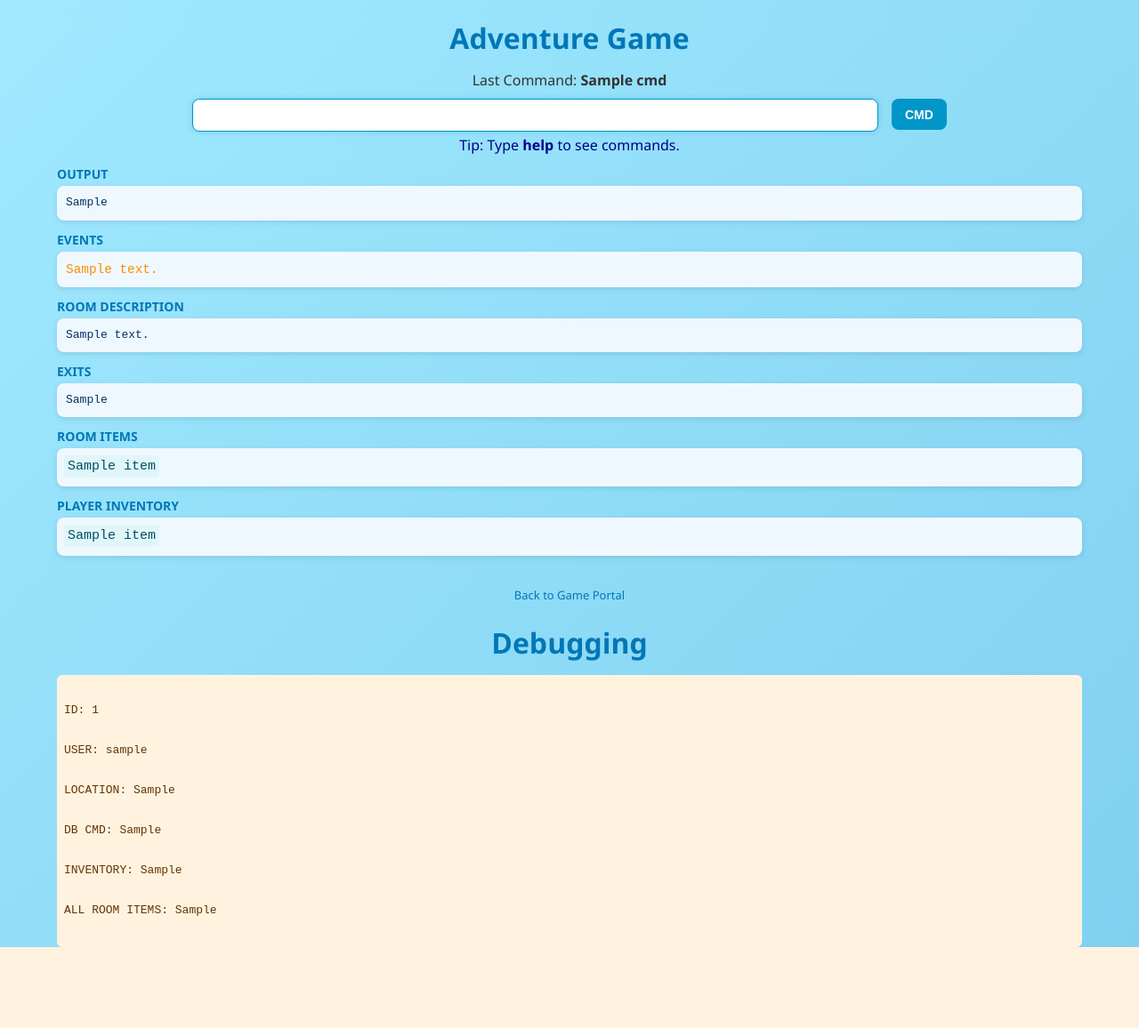
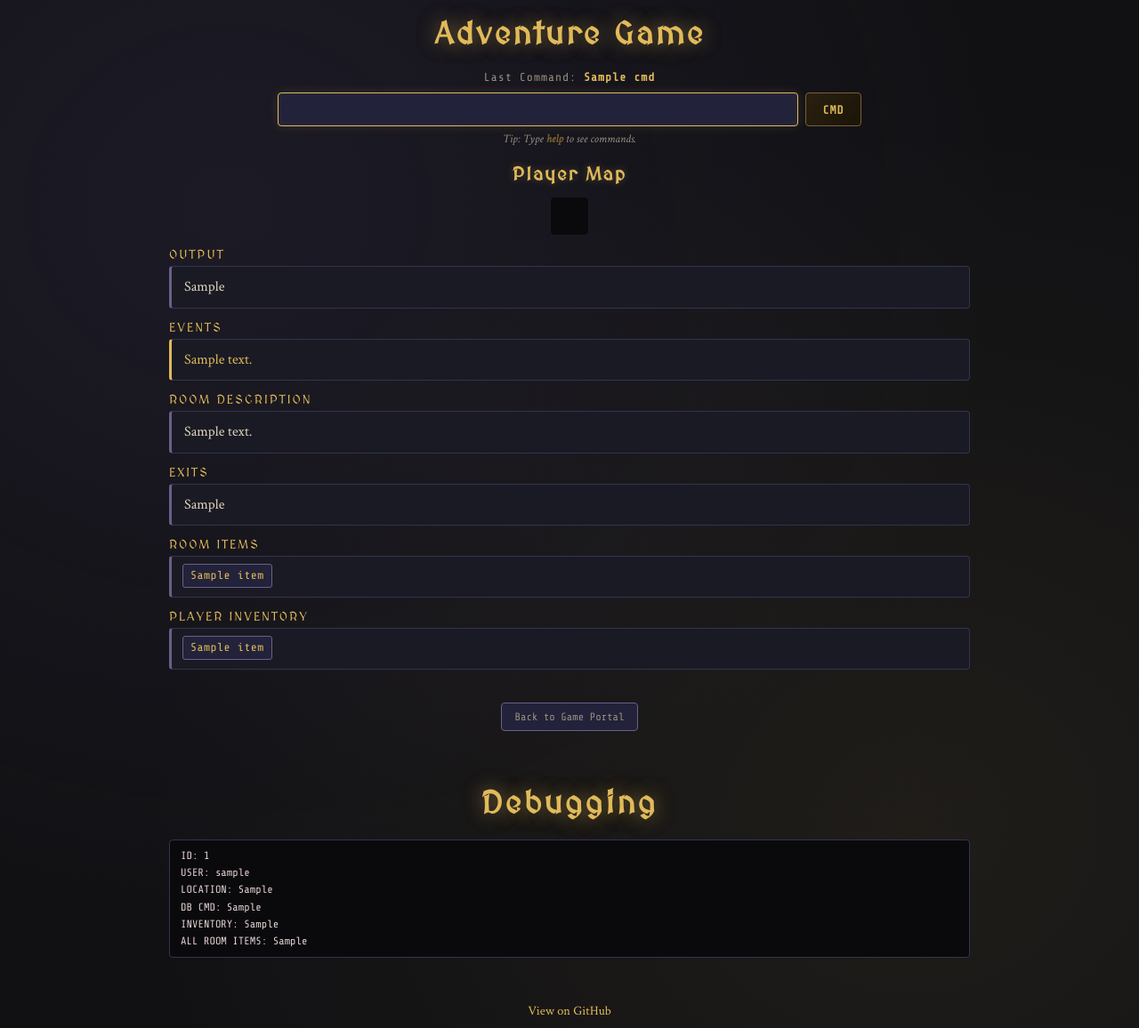
Before and after one commit to garysgray/Flask_ADVENTURE, a Flask app: template templates/game.html in a window 1280 px wide. Shown: the whole page at 89% size. Before the commit the page ends 1065 px from the top, so only its background shows below. Run offline with Flask 2, Linux system fonts and the light colour scheme; tables that the repository leaves empty hold one stand-in row (values such as "Sample post"); the template is opened without the code that fills it: values that come from a table or form of the project are taken from there, most other values are stand-ins (such as "Sample title", 1, 10 or a date in 2020).

Commit message:
added map, clean up

```diff
--- a/app.py
+++ b/app.py
@@ -92,12 +92,35 @@
         db_player.cmd_info = "help"
         db.session.commit()
 
+    # Safe map variable
+    map_layout = getattr(ctrl.map, 'game_map', [])
+    current_floor = ctrl.player.level
+    player_pos = (current_floor, ctrl.player.pos_y, ctrl.player.pos_x)
+
+    visited_rooms = []
+    for pos in ctrl.player.visited_rooms:
+        if isinstance(pos, (list, tuple)) and len(pos) == 3:
+            visited_rooms.append((pos[0], pos[1], pos[2]))
+
+    map_with_indices = []
+    for r_idx, row in enumerate(map_layout[current_floor]):
+        row_with_indices = []
+        for c_idx, cell in enumerate(row):
+            row_with_indices.append({
+                'pos': (current_floor, r_idx, c_idx),
+                'cell': cell
+            })
+        map_with_indices.append(row_with_indices)
+
     return render_template(
         'game.html',
         cmd=db_player.cmd_info,
         db_player=db_player,
         debug1=ctrl.room_info,
-        player_inv=ctrl.player.inventory
+        player_inv=ctrl.player.inventory,
+        map_layout=map_with_indices,
+        player_pos=player_pos,
+        visited_rooms=visited_rooms
     )
 
 @app.route('/delete/<int:id>')
--- a/controller.py
+++ b/controller.py
@@ -27,9 +27,13 @@
         try:
             floor = self.map.game_map[self.player.level]
             room = floor[self.player.pos_y][self.player.pos_x]
+            pos = (self.player.level, self.player.pos_y, self.player.pos_x)
+            if pos not in self.player.visited_rooms:
+                self.player.visited_rooms.append(pos)
             return room
         except:
             return False
+
 
     def get_new_map(self):
         self.map = Map()
--- a/static/css/main.css
+++ b/static/css/main.css
@@ -1,205 +1,363 @@
 /* =========================
-   Base styles
+   Import Fonts
    ========================= */
-body, html {
-    margin: 0;
-    font-family: 'Segoe UI', Tahoma, Geneva, Verdana, sans-serif;
-    background: linear-gradient(135deg, #a0e9ff, #80d0f0);
-    color: #333;
+@import url('https://fonts.googleapis.com/css2?family=MedievalSharp&family=Crimson+Text:ital,wght@0,400;0,600;1,400&family=Share+Tech+Mono&display=swap');
+
+/* =========================
+   CSS Variables
+   ========================= */
+:root {
+    --bg-dark:      #111114;
+    --bg-panel:     #1a1a24;
+    --bg-input:     #22223a;
+    --border:       #333350;
+    --border-glow:  #6a5f8b;
+    --accent:       #e0ba5a;
+    --accent-dim:   #7a6030;
+    --accent-glow:  rgba(224,186,90,0.15);
+    --text-main:    #e0d5bc;
+    --text-dim:     #9a9080;
+    --text-bright:  #f8f0d8;
+    --green:        #5fd68a;
+    --green-glow:   rgba(95,214,138,0.3);
+    --blue:         #4a7fa5;
+    --danger:       #c94c4c;
+    --section-font: 'MedievalSharp', serif;
+    --body-font:    'Crimson Text', Georgia, serif;
+    --mono-font:    'Share Tech Mono', monospace;
 }
 
 /* =========================
-   Content box
+   Base
+   ========================= */
+*, *::before, *::after { box-sizing: border-box; margin: 0; padding: 0; }
+
+body, html {
+    font-family: var(--body-font);
+    background-color: var(--bg-dark);
+    background-image:
+        radial-gradient(ellipse at 20% 20%, rgba(74,63,107,0.2) 0%, transparent 60%),
+        radial-gradient(ellipse at 80% 80%, rgba(224,186,90,0.07) 0%, transparent 60%);
+    color: var(--text-main);
+    min-height: 100vh;
+}
+
+/* =========================
+   Content
    ========================= */
 .content {
     margin: 0 auto;
-    width: 90%;           /* wider page */
-    max-width: 1200px;    /* don’t go crazy on huge screens */
+    width: 92%;
+    max-width: 900px;
+    padding: 20px 0 40px;
     font-size: 16px;
 }
+
 /* =========================
    Headings
    ========================= */
 h1 {
+    font-family: var(--section-font);
     text-align: center;
-    color: #0077b6;
-    margin-bottom: 15px;
+    color: var(--accent);
+    font-size: 2.2em;
+    letter-spacing: 3px;
+    margin-bottom: 20px;
+    text-shadow: 0 0 20px rgba(224,186,90,0.5), 0 0 40px rgba(224,186,90,0.15);
 }
 
-h4 {
+h2 {
+    font-family: var(--section-font);
     text-align: center;
-    color: #555;
-    margin-bottom: 25px;
+    color: var(--accent);
+    font-size: 1.3em;
+    letter-spacing: 2px;
+    margin: 20px 0 10px;
+    text-shadow: 0 0 10px rgba(224,186,90,0.3);
 }
 
 /* =========================
-   Table styles
+   Links
+   ========================= */
+a {
+    color: var(--accent);
+    text-decoration: none;
+    transition: color 0.2s, text-shadow 0.2s;
+}
+a:hover {
+    color: var(--text-bright);
+    text-shadow: 0 0 8px var(--accent);
+}
+
+/* =========================
+   Form & Input
+   ========================= */
+.form { text-align: center; margin-bottom: 15px; }
+
+.form form {
+    display: flex;
+    justify-content: center;
+    gap: 8px;
+    flex-wrap: wrap;
+}
+
+.last-cmd {
+    font-family: var(--mono-font);
+    font-size: 13px;
+    color: var(--text-dim);
+    margin-bottom: 8px;
+    letter-spacing: 1px;
+}
+.last-cmd strong { color: var(--accent); }
+
+.input-element {
+    font-family: var(--mono-font);
+    font-size: 15px;
+    height: 38px;
+    width: 65%;
+    padding: 0 12px;
+    background: var(--bg-input);
+    border: 1px solid var(--border-glow);
+    border-radius: 4px;
+    color: var(--text-bright);
+    outline: none;
+    transition: all 0.2s;
+    letter-spacing: 1px;
+}
+.input-element:focus {
+    border-color: var(--accent);
+    box-shadow: 0 0 12px var(--accent-glow), inset 0 0 8px rgba(224,186,90,0.05);
+}
+.input-element::placeholder { color: var(--text-dim); }
+
+.tip-text {
+    font-size: 13px;
+    color: var(--text-dim);
+    margin-top: 6px;
+    font-style: italic;
+}
+.tip-text strong { color: var(--accent-dim); }
+
+/* =========================
+   Buttons
+   ========================= */
+.button {
+    height: 38px;
+    padding: 0 18px;
+    border: 1px solid var(--accent-dim);
+    border-radius: 4px;
+    background: linear-gradient(135deg, #2a2010, #1a1508);
+    color: var(--accent);
+    font-family: var(--mono-font);
+    font-weight: 600;
+    font-size: 13px;
+    cursor: pointer;
+    letter-spacing: 1px;
+    transition: all 0.2s;
+}
+.button:hover {
+    background: linear-gradient(135deg, #3a3015, #2a2010);
+    border-color: var(--accent);
+    box-shadow: 0 0 12px var(--accent-glow);
+    color: var(--text-bright);
+}
+
+.button-small {
+    height: 32px;
+    padding: 0 14px;
+    font-size: 12px;
+    border: 1px solid var(--border-glow);
+    border-radius: 4px;
+    background: var(--bg-input);
+    color: var(--text-dim);
+    font-family: var(--mono-font);
+    cursor: pointer;
+    transition: all 0.2s;
+    text-decoration: none;
+    display: inline-flex;
+    align-items: center;
+}
+.button-small:hover {
+    border-color: var(--accent);
+    color: var(--accent);
+    text-shadow: none;
+}
+
+/* =========================
+   Game Sections
+   ========================= */
+.game-section {
+    font-family: var(--section-font);
+    font-weight: normal;
+    color: var(--accent);
+    margin-top: 14px;
+    margin-bottom: 4px;
+    font-size: 14px;
+    letter-spacing: 2px;
+    text-transform: uppercase;
+    opacity: 1;
+}
+
+/* =========================
+   Game Output Boxes
+   ========================= */
+.game-output {
+    background: var(--bg-panel);
+    border: 1px solid var(--border);
+    border-left: 3px solid var(--border-glow);
+    border-radius: 4px;
+    padding: 10px 14px;
+    margin-bottom: 6px;
+    font-family: var(--body-font);
+    font-size: 16px;
+    color: var(--text-main);
+    line-height: 1.6;
+    overflow-y: auto;
+}
+
+.game-output.items {
+    white-space: nowrap;
+    overflow-x: auto;
+    overflow-y: hidden;
+    padding: 8px 12px;
+}
+
+/* =========================
+   Inline Item Pills
+   ========================= */
+.inline-list {
+    background: var(--bg-input);
+    border: 1px solid var(--border-glow);
+    border-radius: 3px;
+    padding: 2px 8px;
+    margin: 0 3px 2px 0;
+    display: inline-block;
+    font-family: var(--mono-font);
+    font-size: 13px;
+    color: var(--accent);
+    letter-spacing: 0.5px;
+}
+
+/* =========================
+   Debug Box
+   ========================= */
+.game-debug {
+    background: #0a0a0d;
+    border: 1px solid var(--border);
+    border-radius: 4px;
+    padding: 8px 12px;
+    font-family: var(--mono-font);
+    font-size: 12px;
+    color: #e4d1d1;
+    line-height: 1.6;
+    width: 100%;
+    margin-top: 20px;
+    overflow-x: auto;
+}
+
+/* =========================
+   Divider
+   ========================= */
+.divider {
+    border: none;
+    border-top: 1px solid var(--border);
+    margin: 20px 0;
+    opacity: 0.5;
+}
+
+/* =========================
+   Map
+   ========================= */
+.map-grid {
+    display: flex;
+    flex-direction: column;
+    align-items: center;
+    gap: 4px;
+    margin: 12px auto;
+}
+.map-row {
+    display: flex;
+    gap: 4px;
+}
+.map-cell {
+    width: 44px;
+    height: 44px;
+    border-radius: 5px;
+    display: flex;
+    flex-direction: column;
+    justify-content: center;
+    align-items: center;
+    font-family: var(--mono-font);
+    font-size: 11px;
+    font-weight: bold;
+    transition: all 0.2s;
+    border: 1px solid transparent;
+}
+.map-cell.hidden {
+    background: #0a0a0d;
+    border-color: #1a1a20;
+}
+.map-cell.room {
+    background: var(--bg-input);
+    border-color: var(--border-glow);
+    color: var(--text-dim);
+}
+.map-cell.player {
+    background: linear-gradient(135deg, #1a3a20, #0d2010);
+    border-color: var(--green);
+    color: var(--green);
+    box-shadow: 0 0 10px var(--green-glow), inset 0 0 8px rgba(95,214,138,0.1);
+    font-size: 13px;
+}
+
+/* =========================
+   Table (index page)
    ========================= */
 table {
     width: 100%;
     border-collapse: collapse;
     margin-bottom: 20px;
-    border-radius: 10px;
-    overflow: hidden;
-    box-shadow: 0 5px 15px rgba(0,0,0,0.1);
+    font-family: var(--body-font);
 }
-
-th, td {
+th {
+    background: var(--bg-input);
+    color: var(--accent);
+    font-family: var(--section-font);
+    font-weight: normal;
+    letter-spacing: 1px;
+    padding: 10px;
+    border-bottom: 1px solid var(--border-glow);
+    text-align: center;
+}
+td {
+    background: var(--bg-panel);
+    color: var(--text-main);
     padding: 10px;
     text-align: center;
+    border-bottom: 1px solid var(--border);
+    font-size: 15px;
 }
+tr:hover td { background: var(--bg-input); }
 
-th {
-    background-color: #0096c7;
-    color: #fff;
-    font-weight: 600;
+@media (max-width: 600px) {
+    .content {
+        width: 96%;
+        font-size: 14px;
+        padding: 8px 0 20px;
+    }
+    h1 { font-size: 1.4em; margin-bottom: 10px; }
+    h2 { font-size: 1em; margin: 10px 0 6px; }
+    .form { margin-bottom: 8px; }
+    .input-element { width: 68%; font-size: 13px; height: 34px; }
+    .button { height: 34px; font-size: 12px; padding: 0 12px; }
+    .game-output { font-size: 15px; padding: 6px 8px; margin-bottom: 4px; }
+    .game-section { font-size: 13px; margin-top: 8px; margin-bottom: 2px; }
+    .map-cell { width: 32px; height: 32px; font-size: 9px; }
+    .map-grid { margin: 6px auto; gap: 3px; }
+    .map-row { gap: 3px; }
+    .inline-list { font-size: 14px; padding: 1px 5px; }
+    table { font-size: 12px; }
+    td, th { padding: 5px; }
+    .game-debug { font-size: 10px; padding: 5px 8px; }
+    .content { font-size: 15px; }
 }
-
-td {
-    background-color: #f1f5f9;
-}
-
-tr:nth-child(even) td {
-    background-color: #e0f7fa;
-}
-
-a {
-    color: #0077b6;
-    font-weight: 500;
-    text-decoration: none;
-    transition: color 0.2s;
-}
-
-a:hover {
-    color: #023e8a;
-    text-decoration: underline;
-}
-
-/* =========================
-   Form & Inputs
-   ========================= */
-.form form {
-    display: flex;
-    justify-content: center;  /* centers the items horizontally */
-    gap: 10px;                /* space between input and button */
-    flex-wrap: wrap;          /* keeps it responsive on small screens */
-}
-
-.input-element {
-    font-size: 16px;
-    height: 35px;
-    width: 65%;
-    padding: 0 10px;
-    border: 1px solid #ccc;
-    border-radius: 8px;
-    outline: none;
-    transition: all 0.2s;
-}
-
-.input-element:focus {
-    border-color: #0096c7;
-    box-shadow: 0 0 6px rgba(0,150,199,0.3);
-}
-
-/* =========================
-   Buttons
-   ========================= */
-.button {
-    height: 35px;
-    padding: 0 15px;
-    margin-left: 5px;
-    border: none;
-    border-radius: 8px;
-    background-color: #0096c7;
-    color: white;
-    font-weight: 600;
-    font-size: 14px;
-    cursor: pointer;
-    transition: all 0.2s;
-}
-
-.button:hover {
-    background-color: #0077b6;
-    box-shadow: 0 4px 10px rgba(0,0,0,0.15);
-}
-
-/* =========================
-   Small text-style buttons (like "Let's Play A Game")
-   ========================= */
-.button-small {
-    height: 30px;
-    padding: 0 12px;
-    font-size: 13px;
-}
-
-/* =========================
-   Game output boxes
-   ========================= */
-.game-output {
-    background-color: #f0f8ff;
-    border-radius: 8px;          /* slightly smaller radius */
-    padding: 10px;               /* less padding */
-    margin-bottom: 10px;
-    font-family: 'Courier New', Courier, monospace;
-    font-size: 13px;             /* smaller font */
-    color: #003366;
-    line-height: 1.4;            /* tighter spacing */
-    white-space: normal;
-    max-height: 200px;           /* smaller max height */
-    overflow-y: auto;
-    box-shadow: 0 2px 6px rgba(0,0,0,0.1); /* lighter shadow */
-}
-
-.game-output.items {
-    background-color: #f0f8ff;
-    border-radius: 8px;
-    padding: 8px;
-    font-family: 'Courier New', Courier, monospace;
-    font-size: 13px;
-    color: #003366;
-    line-height: 1.4;
-    white-space: nowrap;       /* keep everything in one line */
-    overflow-x: auto;          /* scroll horizontally if too long */
-    overflow-y: hidden;        /* no vertical scroll */
-}
-
-/* Section headers */
-.game-section {
-    font-weight: 600;
-    color: #0077b6;
-    margin-top: 12px;
-    margin-bottom: 4px;
-    text-transform: uppercase;
-    font-size: 14px;
-}
-
-/* Inline list pills for inventory or room items */
-.inline-list {
-    background-color: #e0f7fa;
-    border-radius: 3px;       /* smaller pill */
-    padding: 2px 4px;         /* tiny padding */
-    margin: 0 2px 2px 0;      /* small spacing */
-    display: inline-block;
-    font-size: 15px;          /* smaller font */
-    color: #005066;
-}
-
-.game-debug {
-    background-color: #fff3e0;
-    border-radius: 6px;
-    padding: 4px 8px;       /* less padding */
-    font-family: 'Courier New', Courier, monospace;
-    font-size: 13px;
-    color: #663300;
-    line-height: 1.15;       /* tight vertical spacing */
-    white-space: pre-wrap;
-    width: 100%;            /* fills the content container */
-    box-sizing: border-box; /* ensures padding doesn’t overflow */
-}
-
-.game-output.events {
-    max-height: 100px;      /* same height as output window */
-    overflow-y: auto;       /* scroll if it gets bigger */
-    padding: 5px;           /* small padding */
-    border: 1px solid #ccc; /* optional, just like output box */
-}
--- a/templates/base.html
+++ b/templates/base.html
@@ -9,5 +9,12 @@
   </head>
   <body>
     {% block body %}{% endblock %}
+
+    <footer style="text-align:center; padding:10px; font-size:0.9em;">
+      <a href="https://github.com/garysgray/Flask_ADVENTURE" target="_blank">
+        View on GitHub
+      </a>
+    </footer>
+
   </body>
 </html>
--- a/templates/game.html
+++ b/templates/game.html
@@ -21,24 +21,48 @@
             <input class="button" type="submit" value="CMD">
         </form>
 
-        <div style="font-size: 1em; color: darkblue; margin-top: 4px; text-align: center;">
+        <div class="tip-text">
             Tip: Type <strong>help</strong> to see commands.
         </div>
     </div>
+
+    <!-- Player Map -->
+    <h2>Player Map</h2>
+    <div class="map-grid">
+        {% for row in map_layout %}
+            <div class="map-row">
+                {% for cell_data in row %}
+                    {% set pos = cell_data['pos'] %}
+                    <div class="map-cell
+                        {% if pos == player_pos %}player
+                        {% elif pos in visited_rooms %}room
+                        {% else %}hidden{% endif %}">
+
+                        {% if pos == player_pos %}P{% endif %}
+                        {% if cell_data['cell'] and (pos in visited_rooms or pos == player_pos) %}
+                            {% if 'up' in cell_data['cell'].exits %}⬆{% endif %}
+                            {% if 'down' in cell_data['cell'].exits %}⬇{% endif %}
+                            {% if 'west' in cell_data['cell'].exit_destinations or 'east' in cell_data['cell'].exit_destinations %}✦{% endif %}
+                        {% endif %}
+                    </div>
+                {% endfor %}
+            </div>
+        {% endfor %}
+    </div>
+
 
     <!-- Game Output -->
     {% if debug1 %}
         <div class="game-section">OUTPUT</div>
         <div class="game-output">{{ debug1['CMD_RESPONSE'] }}</div>
 
-        <!-- Event Messages: below OUTPUT -->
-        {% if debug1['EVENT_MESSAGES'] and debug1['EVENT_MESSAGES']|length > 0 %}
-        <div class="game-section">EVENTS</div>
-        <div class="game-output" style="font-size:0.9em; color: darkorange; margin-top:3px;">
-            {% for message in debug1['EVENT_MESSAGES'] %}
-                {{ message }}<br>
-            {% endfor %}
-        </div>
+        {% if debug1['EVENT_MESSAGES'] %}
+            <div class="game-section">EVENTS</div>
+            <div class="game-output" style="color: var(--accent); border-left-color: var(--accent);">
+                {% for message in debug1['EVENT_MESSAGES'] %}
+                    {{ message }}<br>
+                {% endfor %}
+            </div>
         {% endif %}
 
         <div class="game-section">ROOM DESCRIPTION</div>
@@ -64,13 +88,16 @@
             {% endfor %}
         {% endif %}
     </div>
-
     <br>
 
     <!-- Back Button -->
-    <div style="text-align: center">
+    <div style="text-align: center; margin-top: 10px;">
         <a href="{{ url_for('index') }}" class="button-small">Back to Game Portal</a>
     </div>
+
+    <br>
+    <br>
+    <br>
 
     <!-- Debugging Section -->
     <h1 style="text-align: center">Debugging</h1>
```
Also changed, not shown: templates/index.html (+9 -24 lines), README.md (added), static/images/flask_splash.png (added).
